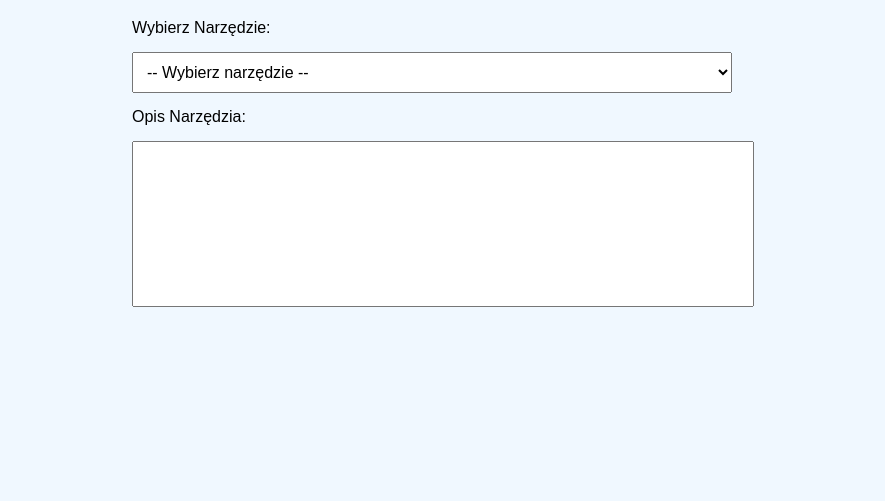
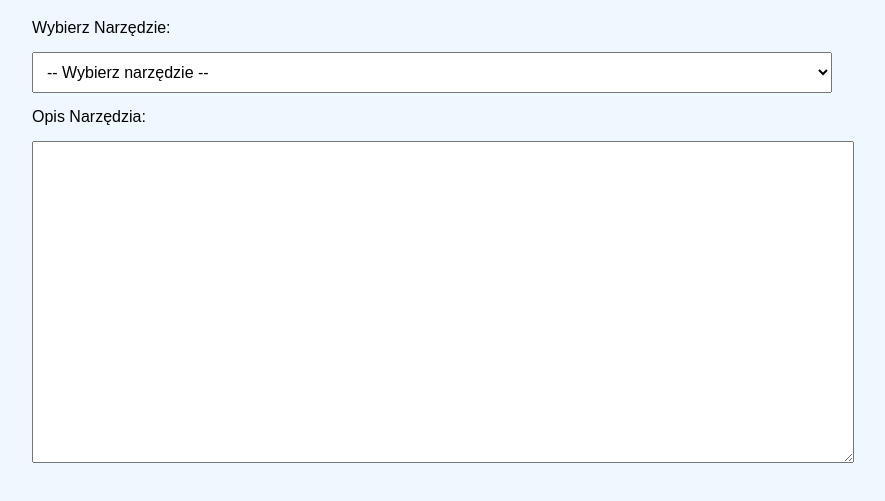
Before and after one commit to StSenan/Webside, a plain HTML site: page narzedzia.html in a window 1280 px wide. Shown: the part 81-582 px from the top of the page, without its empty margins (208-1093 px from the left). Drawn offline with Linux system fonts and the light colour scheme.

Commit message:
narzedzia.html
Signed-off-by: StSenan <dominiktrusiak@gmail.com>

```diff
--- a/narzedzia.html
+++ b/narzedzia.html
@@ -7,7 +7,7 @@
     <style>
         body {
             font-family: Arial, sans-serif;
-            max-width: 600px;
+            max-width: 800px;
             margin: auto;
             padding: 20px;
             background-color: #F0F8FF;
@@ -27,7 +27,8 @@
             font-size: 16px;
         }
         textarea {
-            resize: none;
+            height: 300px;  /* Większe pole tekstowe */
+            resize: vertical;  /* Pozwól na zmianę rozmiaru w pionie */
         }
         .error {
             color: red;
@@ -48,7 +49,7 @@
 
 <!-- Pole do wyświetlania opisu -->
 <label for="toolInfo">Opis Narzędzia:</label>
-<textarea id="toolInfo" rows="8" readonly></textarea>
+<textarea id="toolInfo" rows="15" readonly></textarea>
 
 <!-- Komunikat o błędzie -->
 <p class="error" id="errorMessage"></p>
@@ -68,15 +69,17 @@
         .then(data => {
             const select = document.getElementById("toolList");
 
-            // Wypełnij listę narzędzi
+            // Wypełnij listę rozwijaną numerami i nazwami narzędzi
             for (const toolNumber in data) {
-                const option = document.createElement("option");
-                option.value = toolNumber;
-                option.textContent = `${toolNumber} - ${data[toolNumber].name}`;
-                select.appendChild(option);
+                if (data[toolNumber] && data[toolNumber].name) {
+                    const option = document.createElement("option");
+                    option.value = toolNumber;
+                    option.textContent = `${toolNumber} - ${data[toolNumber].name}`;
+                    select.appendChild(option);
+                }
             }
 
-            // Przechowaj dane globalnie
+            // Zapisanie danych globalnie
             window.tools = data;
         })
         .catch(error => {
@@ -84,10 +87,10 @@
             document.getElementById("errorMessage").textContent = "Błąd wczytywania pliku JSON.";
         });
 
-    // Wyświetlanie szczegółowego opisu
+    // Funkcja wyświetlająca szczegóły narzędzia
     function displayDescription() {
         const toolNumber = document.getElementById("toolList").value;
-        const description = window.tools && window.tools[toolNumber]
+        const description = window.tools && window.tools[toolNumber] && window.tools[toolNumber].description
             ? window.tools[toolNumber].description
             : "Brak opisu dla wybranego narzędzia.";
         document.getElementById("toolInfo").value = description;
```
